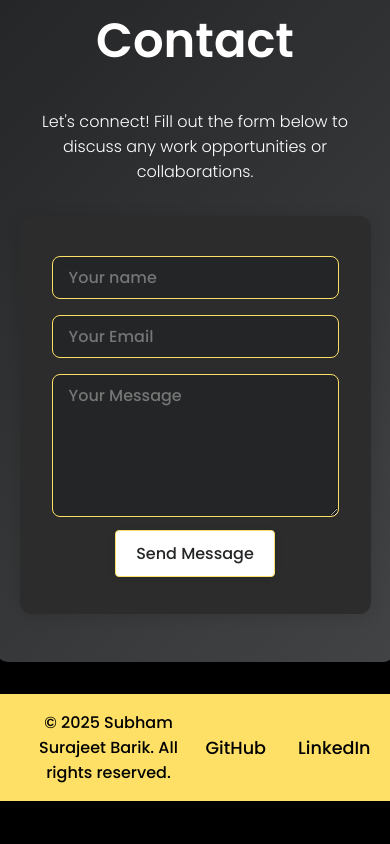
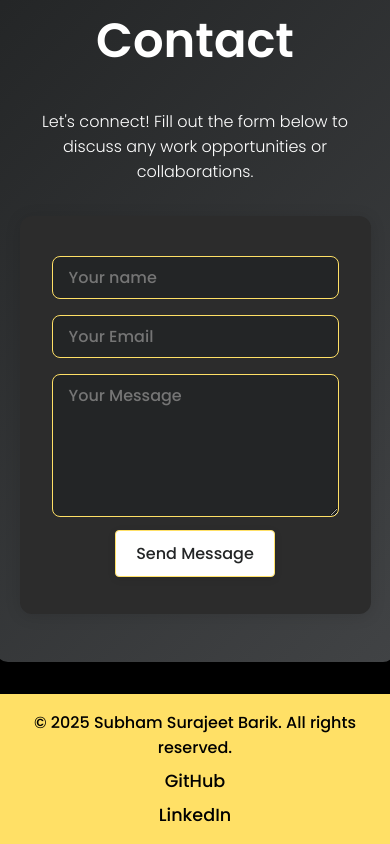
Before and after one commit to Subham472898/Portfolio, a React (Create React App) app: page / in a window 390 px wide. Shown: the part 4212-5056 px from the top of the page. Before the commit the page ends 5013 px from the top, so only its background shows below. Built offline with nearby package versions, Linux system fonts and the light colour scheme.

Commit message:
Update footer.css

```diff
--- a/src/components/Footer/footer.css
+++ b/src/components/Footer/footer.css
@@ -79,3 +79,24 @@
     width: 100vw;
     box-sizing: border-box;
 }
+
+/* Footer mobile adjustments */
+@media screen and (max-width: 600px) {
+  .footer {
+    flex-direction: column;
+    font-size: 0.95rem;
+    padding: 1rem 0.5rem;
+    text-align: center;
+  }
+  .footer-content {
+    flex-direction: column;
+    width: 100%;
+    gap: 0.5rem;
+  }
+  .footer-right ul {
+    flex-direction: column;
+    gap: 0.5rem;
+    align-items: center;
+    padding: 0;
+  }
+}
```
